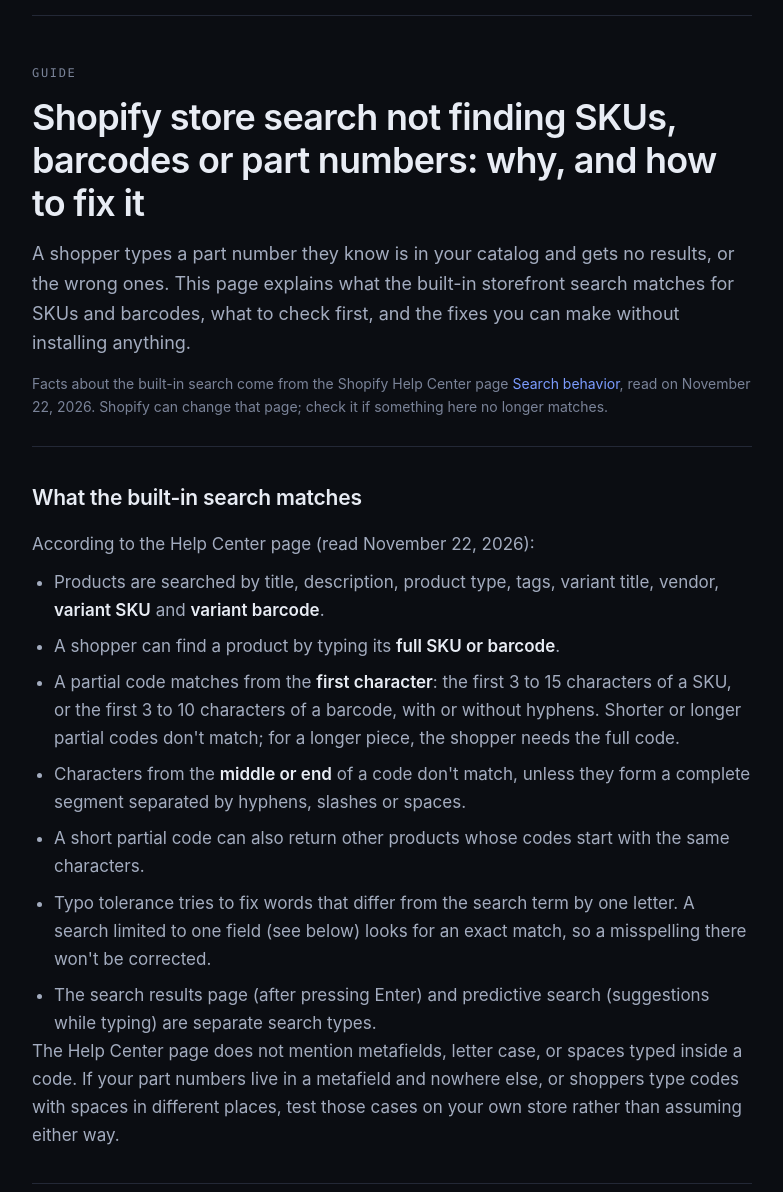
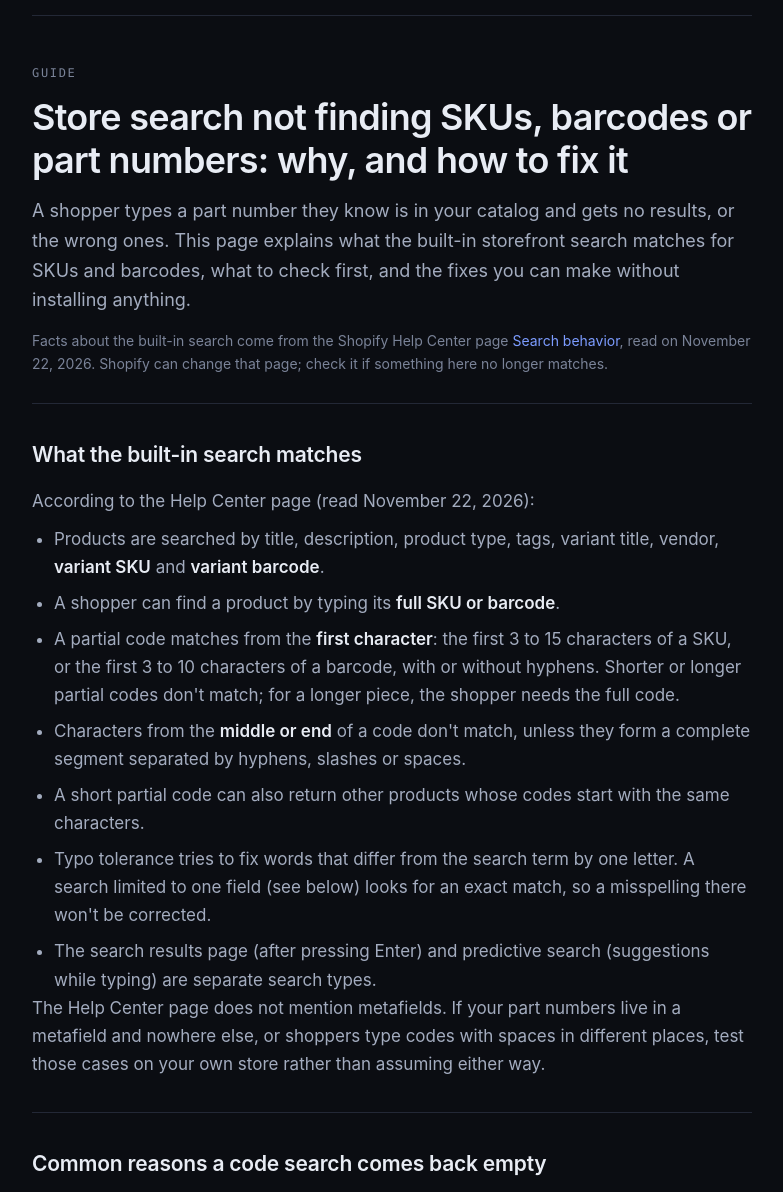
Before and after one commit to donnywin85/donnyautomation-com, a plain HTML site: page guides/sku-barcode-search/index.html in a window 1280 px wide. Shown: the part 50-1242 px from the top of the page, without its empty margins (248-1031 px from the left). Drawn offline with Linux system fonts and the light colour scheme.

Commit message:
Guide: store-led title and heading; one unchecked claim taken out

```diff
--- a/guides/sku-barcode-search/index.html
+++ b/guides/sku-barcode-search/index.html
@@ -3,7 +3,7 @@
 <head>
 <meta charset="utf-8">
 <meta name="viewport" content="width=device-width, initial-scale=1">
-<title>Shopify search not finding SKUs or barcodes: why and how to fix it</title>
+<title>Store search not finding SKUs or barcodes: why and how to fix it</title>
 <meta name="description" content="Why a store's search can miss a SKU, barcode or part number, what the Help Center says native search matches, fixes to try for free, and one app option.">
 <link rel="canonical" href="https://donnyautomation.com/guides/sku-barcode-search/">
 <meta property="og:type" content="article">
@@ -65,7 +65,7 @@
 
 <header class="hero">
   <div class="eyebrow">Guide</div>
-  <h1>Shopify store search not finding SKUs, barcodes or part numbers: why, and how to fix it</h1>
+  <h1>Store search not finding SKUs, barcodes or part numbers: why, and how to fix it</h1>
   <p class="lede">A shopper types a part number they know is in your catalog and gets no results, or the
   wrong ones. This page explains what the built-in storefront search matches for SKUs and barcodes,
   what to check first, and the fixes you can make without installing anything.</p>
@@ -92,7 +92,7 @@
     <li>The search results page (after pressing Enter) and predictive search (suggestions while typing)
     are separate search types.</li>
   </ul>
-  <p>The Help Center page does not mention metafields, letter case, or spaces typed inside a code.
+  <p>The Help Center page does not mention metafields.
   If your part numbers live in a metafield and nowhere else, or shoppers type codes with spaces in different places,
   test those cases on your own store rather than assuming either way.</p>
 </section>
```
